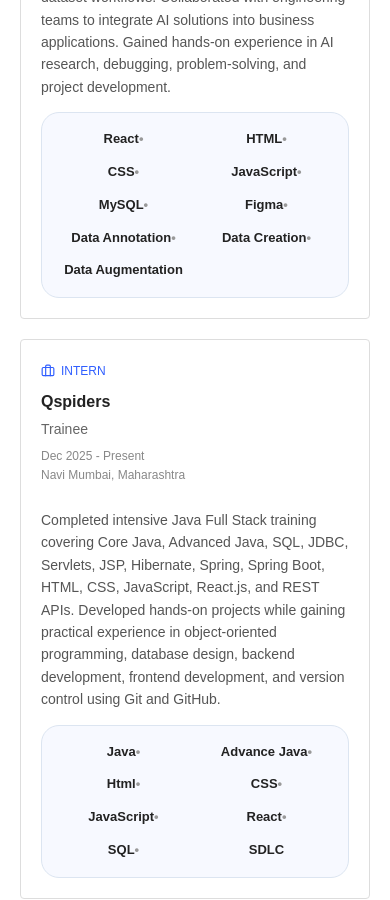
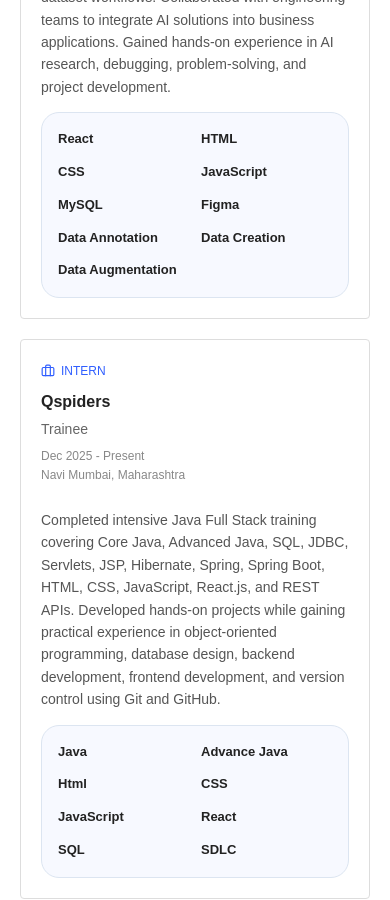
Before and after one commit to mayureshkadav/mayuresh-kadav-portfolio, a React (Vite) app: page / in a window 390 px wide. Shown: the part 2560-3460 px from the top of the page. Built offline with nearby package versions, Linux system fonts and the light colour scheme.

Commit message:
Improve mobile skills layout and award animation behavior

```diff
--- a/src/App.css
+++ b/src/App.css
@@ -1082,8 +1082,7 @@
   }
 
   .tag-chip:not(:last-child)::after {
-    content: " • ";
-    color: #999;
+    content: "";
   }
 
   .contact-buttons {
@@ -1193,12 +1192,14 @@
 
   .tag-chip {
     display: inline-flex;
-    justify-content: center;
+    justify-content: flex-start;
     font-weight: 700;
     font-size: 13px;
     padding: 10px 12px;
     border-radius: 16px;
-    width: 100%;
+    width: auto;
+    background: #f3f5ff;
+    color: #222;
   }
 
   .internship-card .tag-list,
@@ -1240,12 +1241,7 @@
   width: max-content;
   padding: 8px 0 24px;
   animation: awards-scroll 35s linear infinite;
-}
-
-.awards-marquee-wrapper:hover .awards-marquee-track {
-  animation-play-state: paused;
-}
-
+    animation-iteration-count: infinite;
 @keyframes awards-scroll {
   0% { transform: translateX(0); }
   100% { transform: translateX(-50%); }
@@ -1262,7 +1258,7 @@
     width: 260px;
   }
   .awards-marquee-track {
-    animation-duration: 25s;
+    animation-duration: 40s;
   }
 }
 
```
